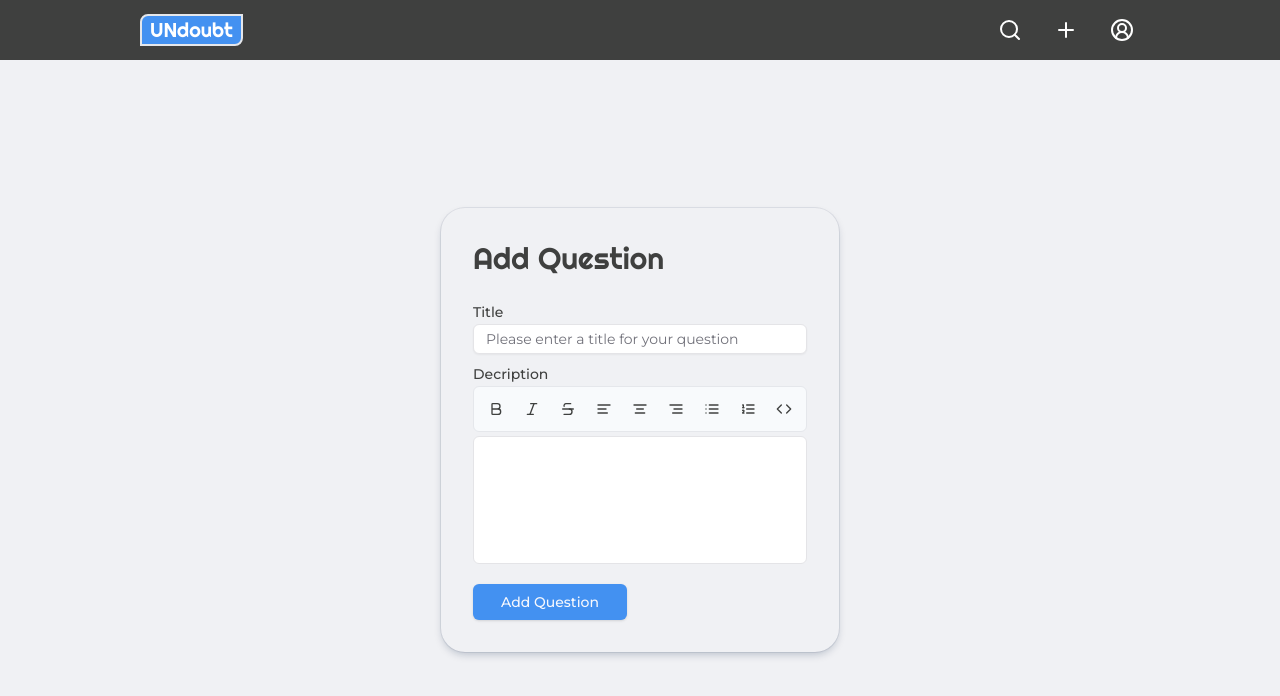
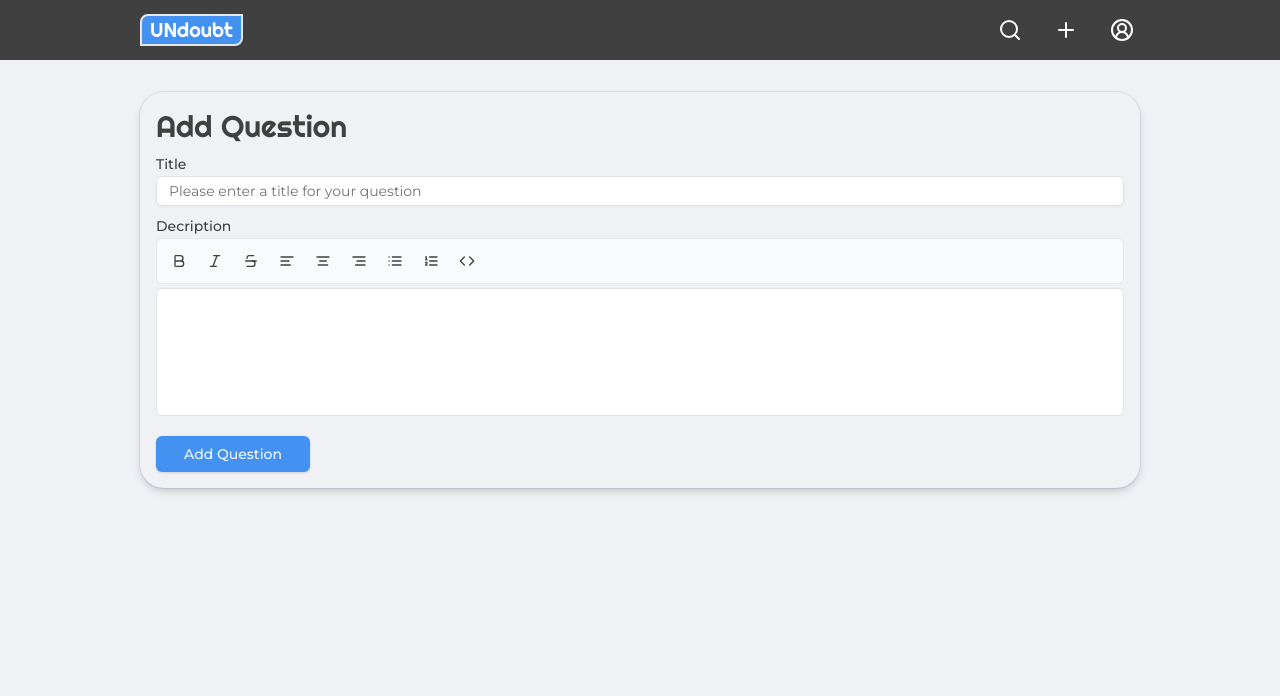
Before and after one commit to akashdas99/undoubt-next, a Next.js app: page /question in a window 1280 px wide. Shown: the top 696 px of the page. Built offline with nearby package versions, Linux system fonts and the light colour scheme; no server answers.

Commit message:
fix: styling profile and add question page

```diff
--- a/src/components/profile/profile.tsx
+++ b/src/components/profile/profile.tsx
@@ -7,9 +7,9 @@ export default async function Profile() {
   const data: User = await getUser();
 
   return (
-    <div className="flex items-center justify-center grow">
-      <div className="bordered-card p-5 rounded-xl max-w-screen-lg">
-        <h1 className={`font-righteous text-xl md:text-3xl mb-6`}>
+    <div className="w-full my-3 md:my-8 max-w-screen-lg px-3">
+      <div className="bordered-card p-[1em]">
+        <h1 className={`font-righteous text-xl md:text-3xl mb-2`}>
           Profile Information
         </h1>
         <div className="flex flex-col gap-5 sm:flex-row sm:justify-between items-start">
--- a/src/components/question/addQuestion.tsx
+++ b/src/components/question/addQuestion.tsx
@@ -29,9 +29,9 @@ export default function AddQuestion() {
   };
 
   return (
-    <div className="flex items-center justify-center grow">
-      <div className="bordered-card p-8 rounded-xl max-w-screen-lg">
-        <h1 className={`font-righteous text-xl mb-6 md:text-3xl`}>
+    <div className="w-full my-3 md:my-8 max-w-screen-lg px-3">
+      <div className="bordered-card p-[1em]">
+        <h1 className={`font-righteous text-xl mb-2 md:text-3xl`}>
           Add Question
         </h1>
         <Form {...form}>
```
